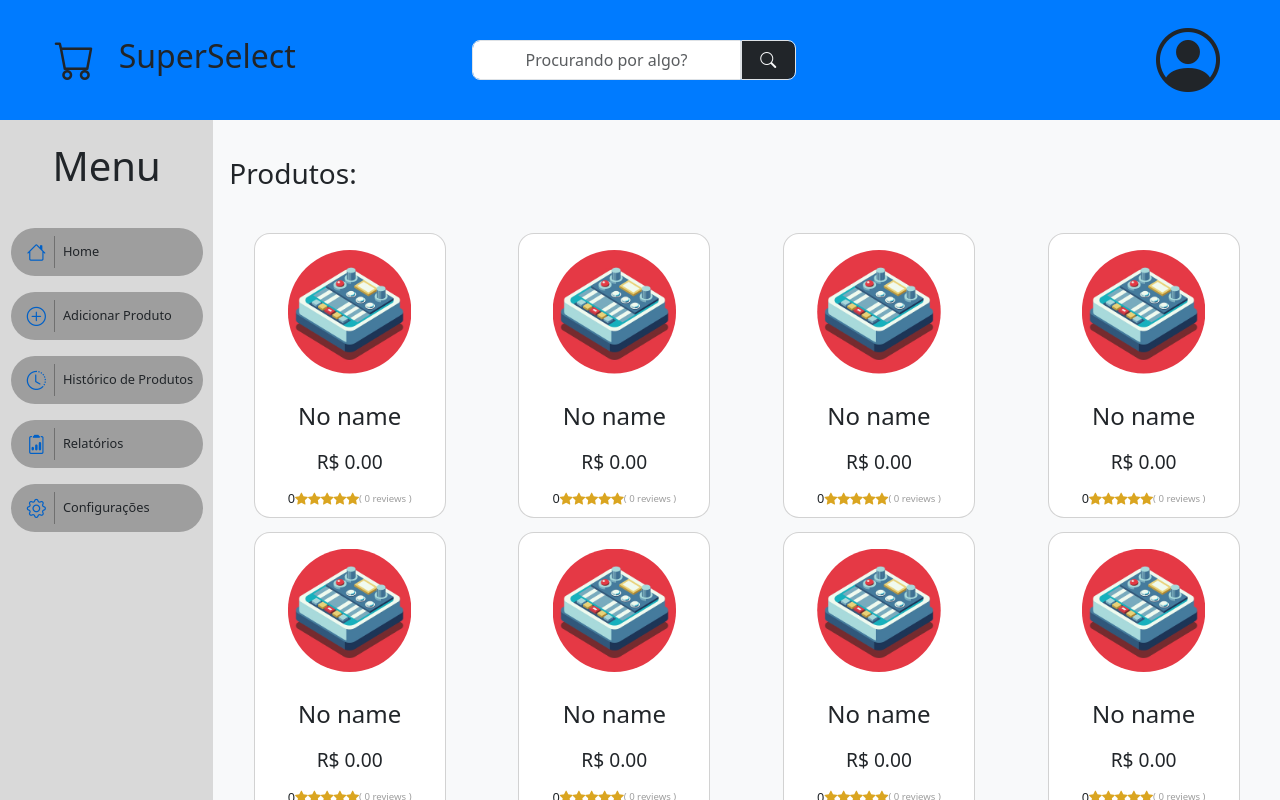
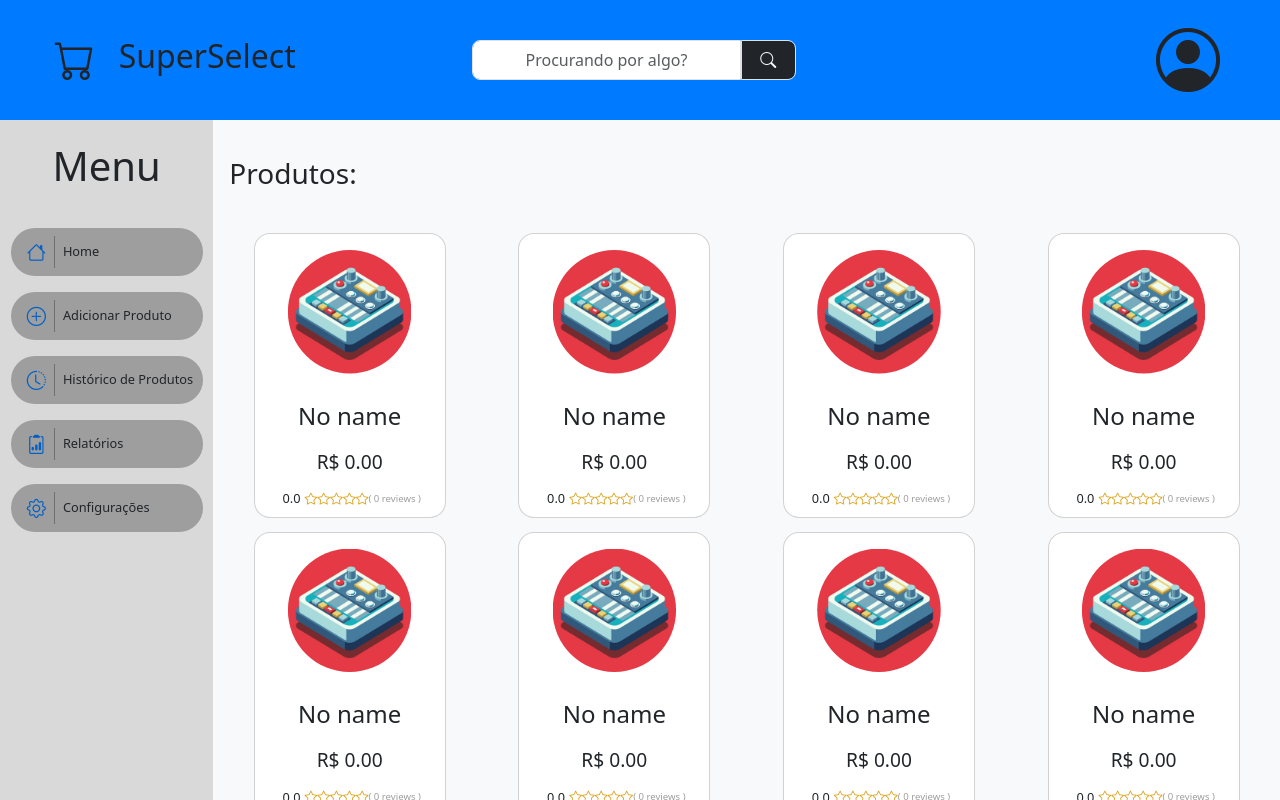
Before and after one commit to EnoqueNetoBr/618-super-select, a React (Vite) app in the folder frontend/Projeto-final-SuperSelect/: page /dashboard in a window 1280 px wide. Shown: the top 800 px of the page. Built offline with nearby package versions, Linux system fonts and the light colour scheme.

Commit message:
Stars on product cards are now dynamic.

```diff
--- a/frontend/Projeto-final-SuperSelect/src/components/dashboard/dashCard/dashCard.tsx
+++ b/frontend/Projeto-final-SuperSelect/src/components/dashboard/dashCard/dashCard.tsx
@@ -11,6 +11,10 @@ const defaultDashCardProps: IProduct = {
   rating: 0,
   numberReviews: 0,
 };
+
+interface IStarsProps {
+  rating: number;
+}
 
 // Set default props
 DashCard.defaultProps = {
@@ -41,11 +45,12 @@ export function DashCard({ product = defaultDashCardProps }: IDashCardProps) {
               <p className='col-10 myCardDynamicFontProductName '>{product.description}</p>
             </div>
             <div className='d-flex flex-row justify-content-between align-items-center'>
-              <p className='myDashboardCardRating my-auto d-none d-lg-inline'>{product.rating}</p>
+              <p className='myDashboardCardRating my-auto d-none d-lg-inline px-1'>{product.rating.toFixed(1)}</p>
               {/* Stars */}
-              {[...Array(5)].map((_, starIndex) => (
+              {/* {[...Array(5)].map((_, starIndex) => (
                 <i key={starIndex} className='bi bi-star-fill my-auto myDashboardCardStar' />
-              ))}
+              ))} */}
+              <Stars rating={product.rating} />
               <p className='myDashboardCardNumberReviews my-auto'>&#40; {product.numberReviews} reviews &#41;</p>
             </div>
           </div>
@@ -54,3 +59,33 @@ export function DashCard({ product = defaultDashCardProps }: IDashCardProps) {
     </div>
   );
 }
+
+function Stars(props: IStarsProps) {
+  let decimalRating = props.rating;
+  //Check if rating is between 0 and 5
+  if (decimalRating > 5) {
+    decimalRating = 5;
+  }
+  if (decimalRating < 0) {
+    decimalRating = 0;
+  }
+
+  const integerRating = Math.floor(decimalRating);
+  const remainder = decimalRating - integerRating;
+  let voidStars = 5;
+  if (remainder >= 0.5) {
+    voidStars = 4;
+  }
+
+  return (
+    <>
+      {Array.from({ length: integerRating }, (_, starIndex) => (
+        <i key={starIndex} className='bi bi-star-fill my-auto myDashboardCardStar' />
+      ))}
+      {remainder >= 0.5 && <i className='bi bi-star-half my-auto myDashboardCardStar' />}
+      {Array.from({ length: voidStars - integerRating }, (_, starIndex) => (
+        <i key={starIndex} className='bi bi-star my-auto myDashboardCardStar' />
+      ))}
+    </>
+  );
+}
--- a/frontend/Projeto-final-SuperSelect/src/pages/addProductPage/addProductPage.tsx
+++ b/frontend/Projeto-final-SuperSelect/src/pages/addProductPage/addProductPage.tsx
@@ -216,6 +216,7 @@ function ProductFormInputs(props: IProductFormInputsProps) {
                 name='productRating'
                 id='productRating'
                 value={props.productRating}
+                step={0.5}
               />
             </div>
 
```
